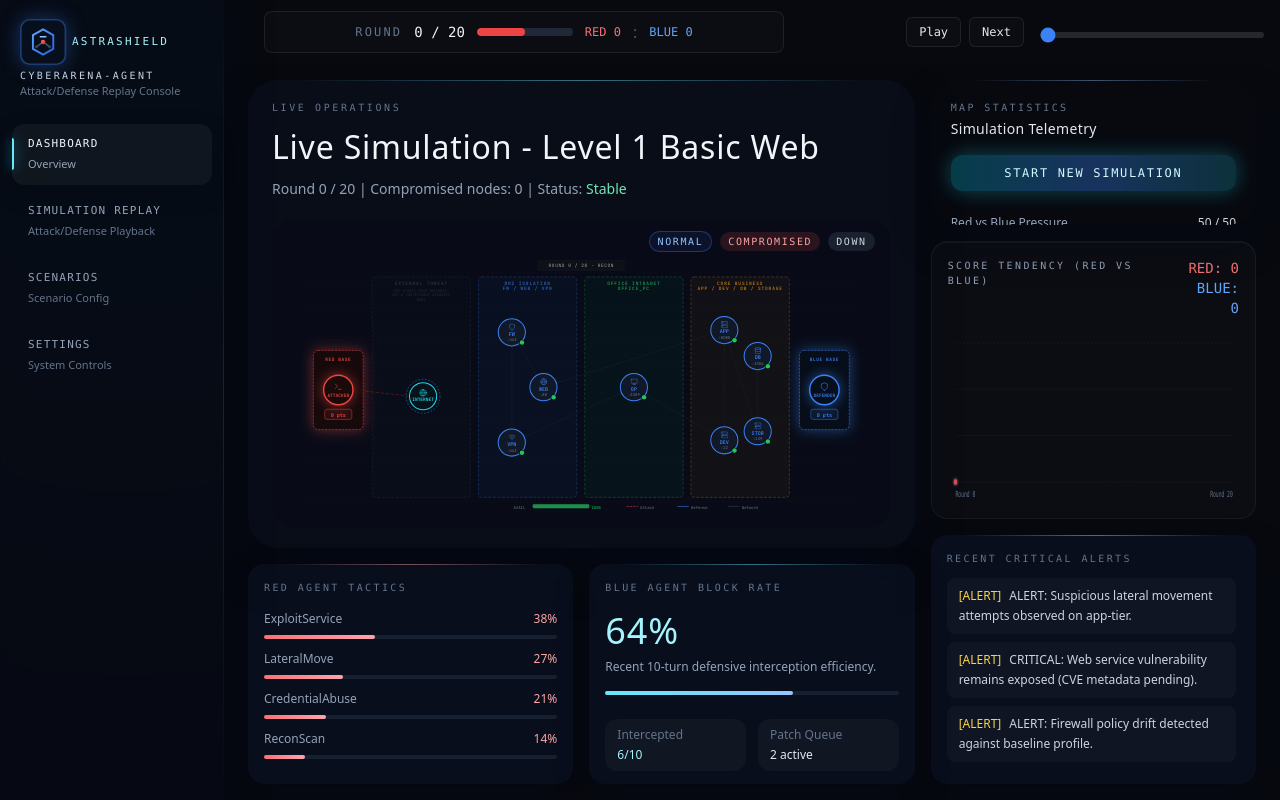
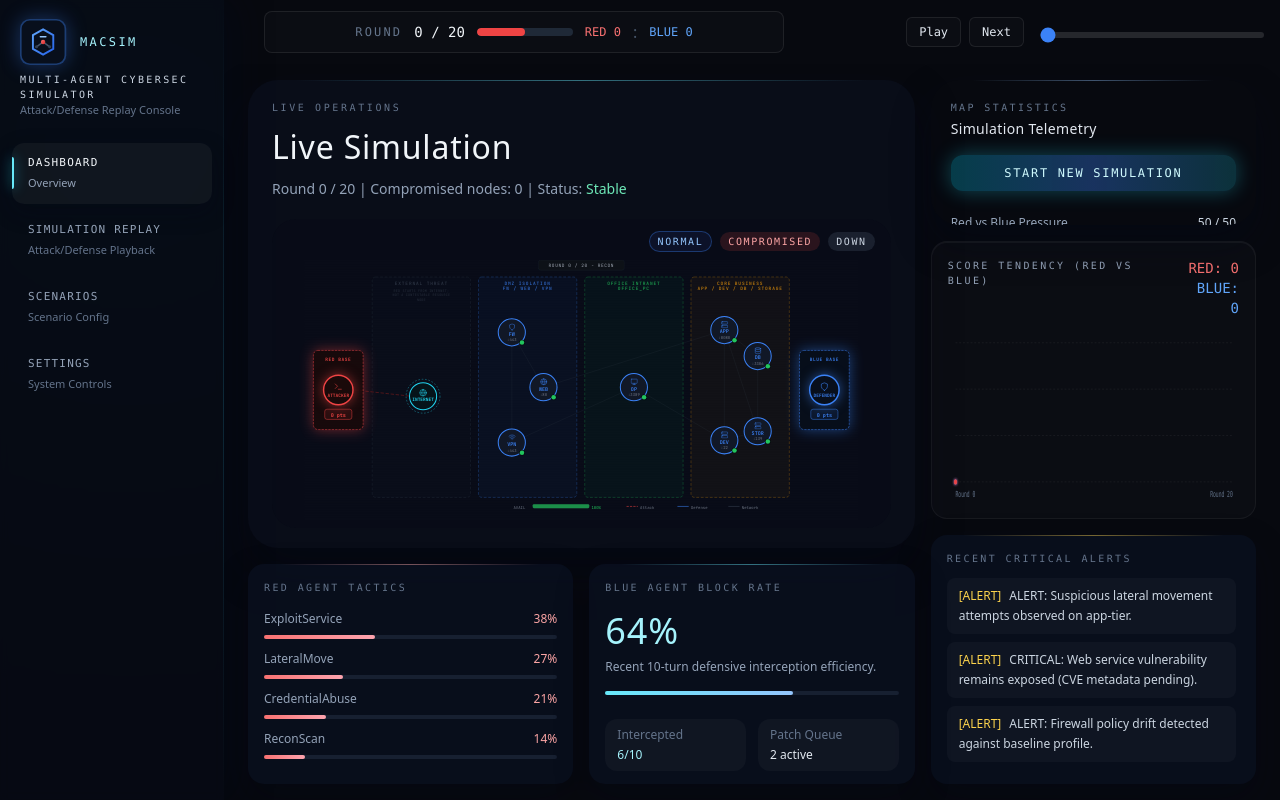
Before and after one commit to zJayZ2024/CyberArena-Agent, a React (Vite) app in the folder frontend_dashboard/: page / in a window 1280 px wide. Built offline with nearby package versions, Linux system fonts and the light colour scheme.

Commit message:
feat:第一次迭代页面样式修改终稿（补充）

```diff
--- a/frontend_dashboard/src/App.tsx
+++ b/frontend_dashboard/src/App.tsx
@@ -153,10 +153,10 @@ function App() {
               <div className="origin-left scale-[1.65]">
                 <CyberArenaLogo />
               </div>
-              <p className="ml-6 font-mono text-[11px] uppercase tracking-[0.2em] text-cyan-200">AstraShield</p>
+              <p className="ml-8 font-mono text-[12px] uppercase tracking-[0.2em] text-cyan-200">MACSim</p>
             </div>
-            <div className="mt-3">
-              <p className="font-mono text-[10px] uppercase tracking-[0.24em] text-slate-300">CyberArena-Agent</p>
+            <div className="mt-4">
+              <p className="font-mono text-[10px] uppercase tracking-[0.24em] text-slate-300">Multi-Agent CyberSec Simulator</p>
               <p className="text-[11px] text-slate-500">Attack/Defense Replay Console</p>
             </div>
           </div>
--- a/frontend_dashboard/src/components/HomeDashboard.tsx
+++ b/frontend_dashboard/src/components/HomeDashboard.tsx
@@ -174,9 +174,7 @@ function HomeDashboard({
 
               <div className="shrink-0">
                 <p className="font-mono text-[10px] uppercase tracking-[0.26em] text-slate-500">Live Operations</p>
-                <h1 className="mt-2 text-[2rem] font-light tracking-wide text-slate-100">
-                  Live Simulation - {scenarioName}
-                </h1>
+                <h1 className="mt-2 text-[2rem] font-light tracking-wide text-slate-100">Live Simulation</h1>
                 <p className="mt-2 text-sm text-slate-400">
                   Round {displayRound} / {totalRounds} | Compromised nodes: {compromisedCount} | Status:{" "}
                   <span className={compromisedCount > 0 ? "text-amber-300" : "text-emerald-300"}>
```
Also changed, not shown: 4 other files (tests, documents, lock files or other folders).
